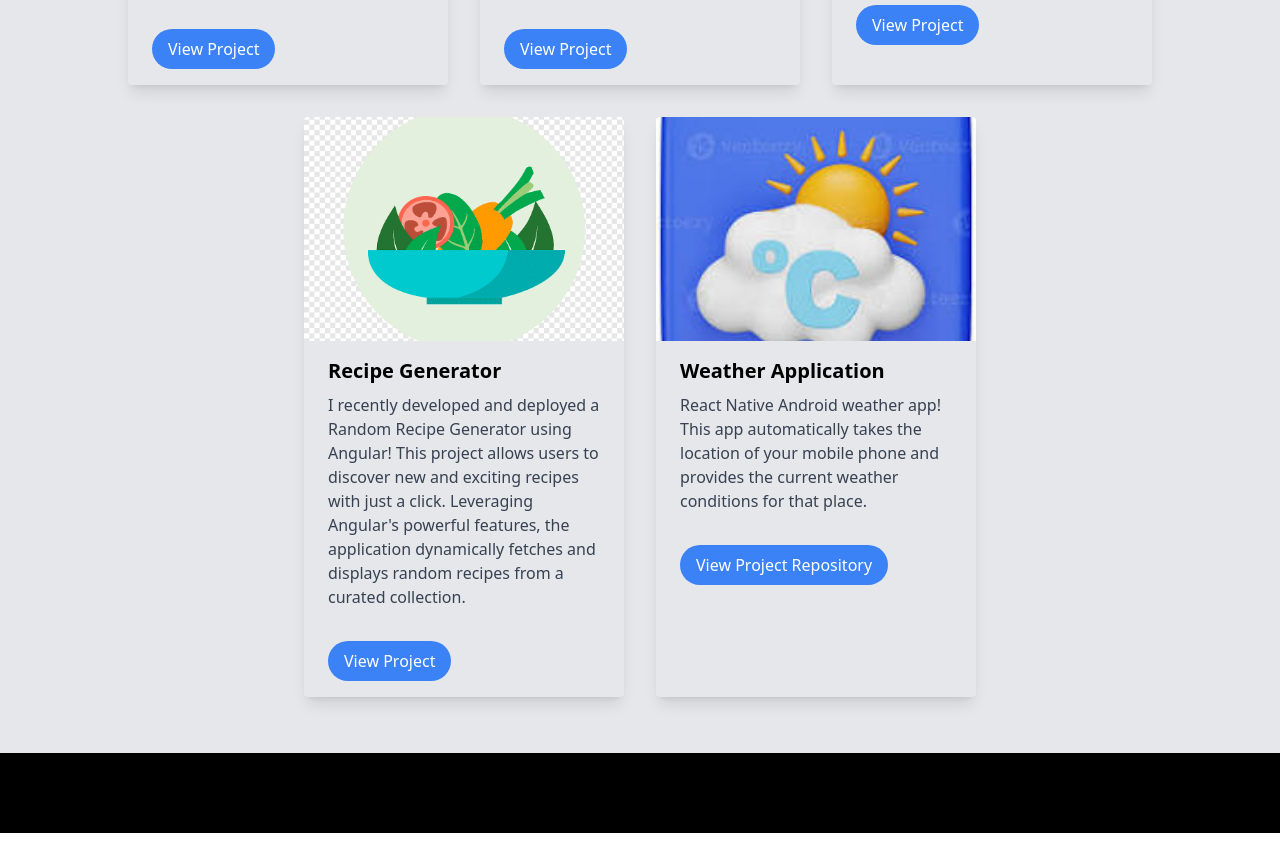
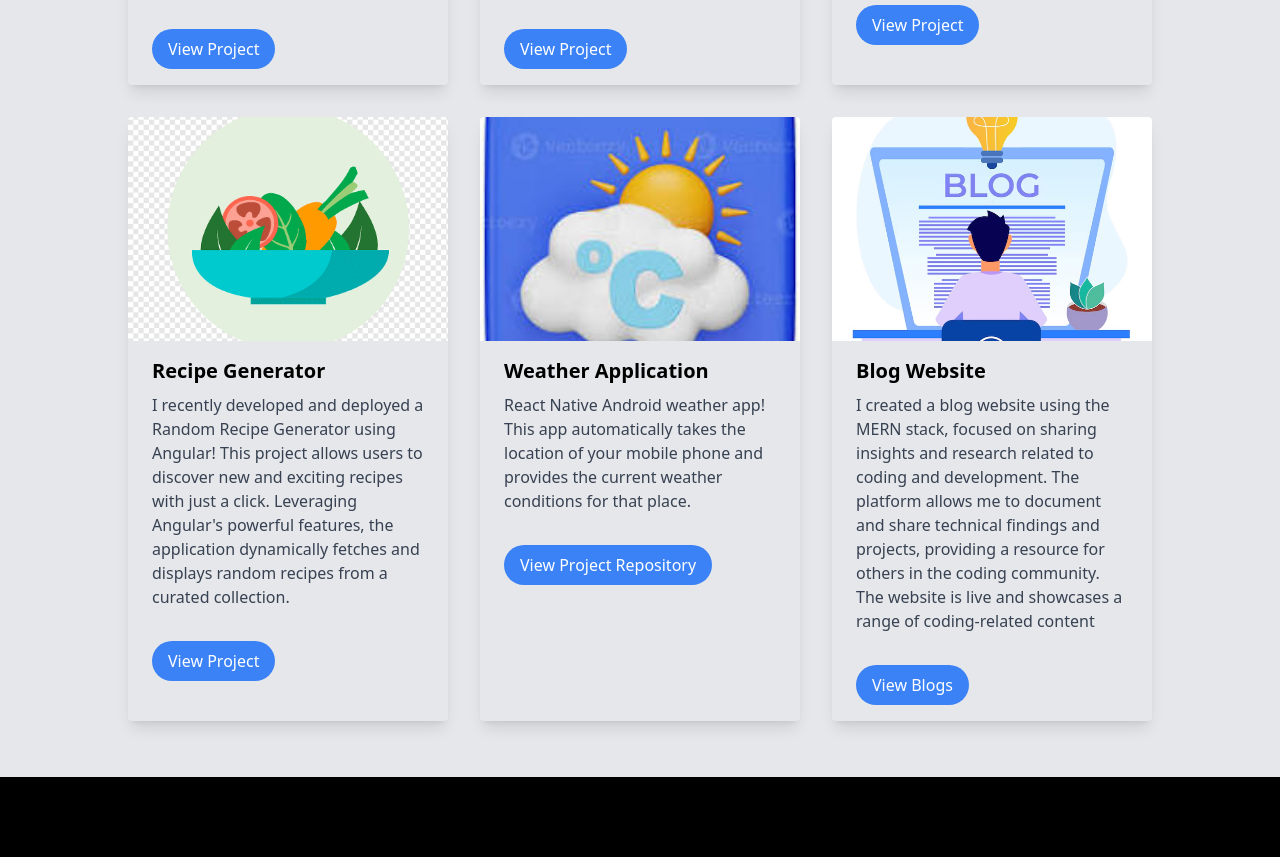
Before and after one commit to hritikmittal09/portfolio2, a website built with Vite: page index.html in a window 1280 px wide. Shown: the part 4499-5356 px from the top of the page. Before the commit the page ends 5332 px from the top, so only its background shows below. Built offline with nearby package versions, Linux system fonts and the light colour scheme; files whose address does not match are found by name.

Commit message:
blog website added

```diff
--- a/index.html
+++ b/index.html
@@ -358,6 +358,25 @@
 
 
 
+      <div class="max-w-xs rounded overflow-hidden shadow-lg mx-4 my-4">
+        <img class="w-full h-56 object-cover" src="images/blog.webp" alt="Company B">
+        <div class="px-6 py-4">
+          <h3 class="text-xl font-bold mb-2">
+            Blog Website</h3>
+          <p class="text-gray-700 mb-2">
+          <p class="text-gray-700"> I created a blog website using the MERN stack, focused on sharing insights and research related to coding and development. The platform allows me to document and share technical findings and projects, providing a resource for others in the coding community. The website is live and showcases a range of coding-related content </p>
+        </div>
+        <div class="px-6 py-4">
+          <a href="https://blog-by-hritik.netlify.app/" target="_blank"
+            class="inline-block px-4 py-2 bg-blue-500 text-white rounded-full hover:bg-blue-600">View Blogs</a>
+        </div>
+    </div>
+
+
+
+
+
+
 
       </div>
 
--- a/package.json
+++ b/package.json
@@ -5,7 +5,7 @@
   "main": "index.js",
   "scripts": {
     "test": "echo \"Error: no test specified\" && exit 1",
-    "start": "vite"
+    "start": "npx tailwindcss -i ./style2.css -o ./output.css --watch"
   },
   "keywords": [],
   "author": "",
```
Also changed, not shown: images/blog.webp (added), output.css.
